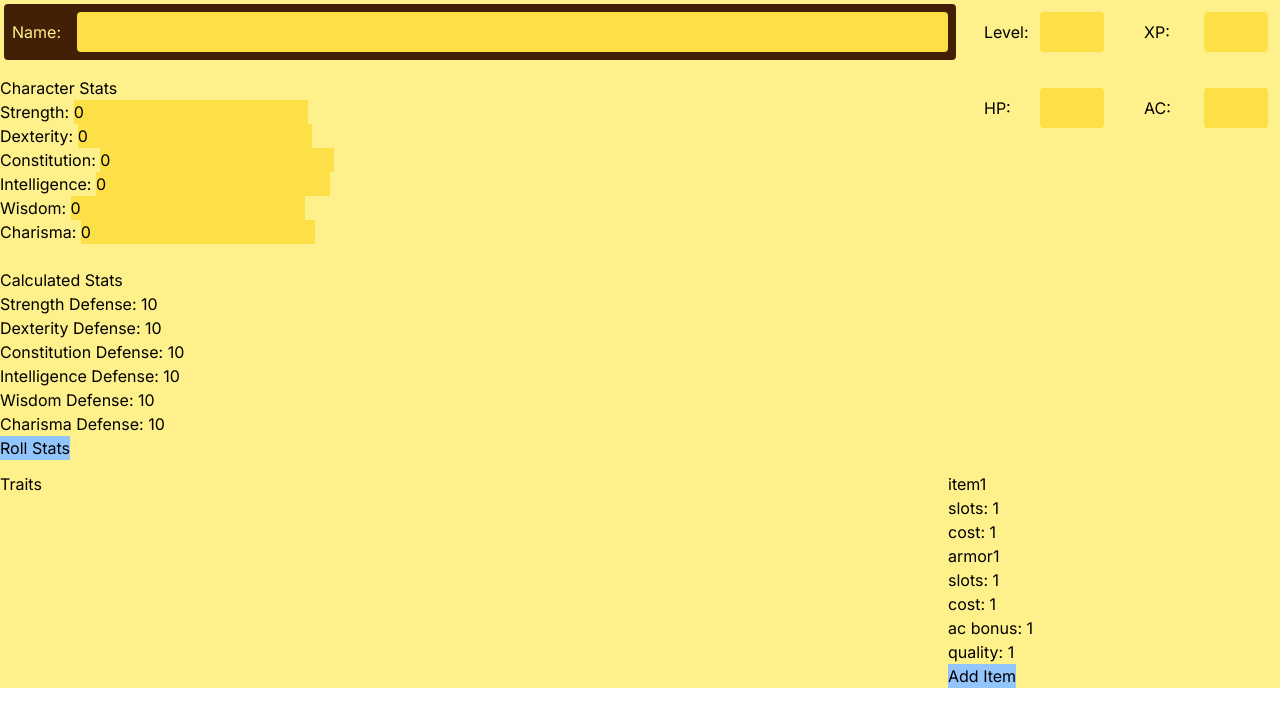
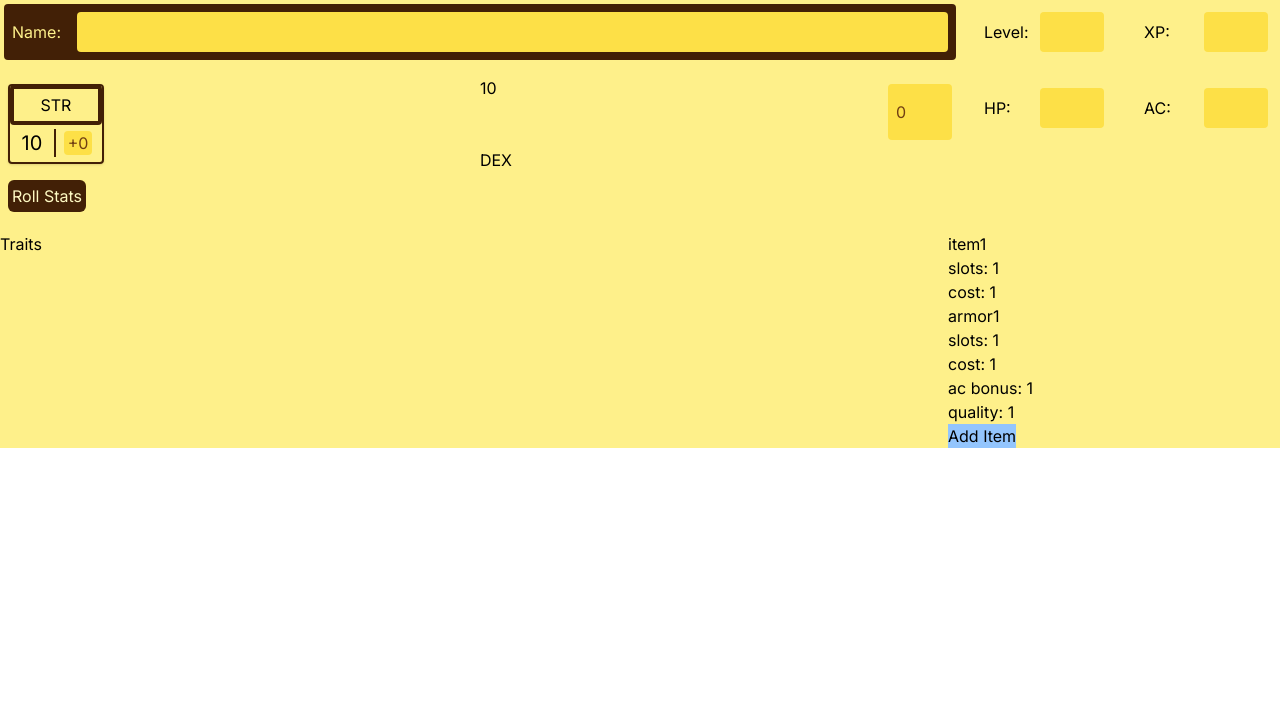
Before and after one commit to mf-andres/knave-charsheet, a Next.js app: page / in a window 1280 px wide. Shown: the top 726 px of the page. Built offline with nearby package versions, Linux system fonts and the light colour scheme.

Commit message:
feat: isolate main stats and create stat box

```diff
--- a/app/page.tsx
+++ b/app/page.tsx
@@ -1,41 +1,9 @@
 "use client";
 
+import DefensesAndBonuses from "@/components/defenses-and-bonuses";
 import Inventory from "@/components/inventory";
-import { ChangeEvent, useState } from "react";
 
 export default function Home() {
-  const [str, setStr] = useState(0);
-  const [dex, setDex] = useState(0);
-  const [con, setCon] = useState(0);
-  const [int, setInt] = useState(0);
-  const [wis, setWis] = useState(0);
-  const [cha, setCha] = useState(0);
-
-  const handleInputChange = (
-    e: ChangeEvent<HTMLInputElement>,
-    setter: Function
-  ) => {
-    const newValue = parseInt(e.target.value);
-    setter(newValue);
-  };
-
-  const setStats = () => {
-    setStr(rollStat());
-    setDex(rollStat());
-    setCon(rollStat());
-    setInt(rollStat());
-    setWis(rollStat());
-    setCha(rollStat());
-  };
-
-  const rollStat = () => {
-    return Math.min(rollD(6), rollD(6), rollD(6));
-  };
-
-  const rollD = (n: number) => {
-    return Math.floor(Math.random() * n) + 1;
-  };
-
   return (
     <div className="grid grid-cols-1 gap-3 bg-yellow-200">
       <div className="col-start-1 col-span-6 row-start-1 row-span-1">
@@ -90,74 +58,7 @@ export default function Home() {
       </div>
 
       <div className="col-start-1 col-span-6 row-start-2 row-span-1">
-        <div className="">
-          <h1>Character Stats</h1>
-          <form>
-            <label>Strength: </label>
-            <input
-              type="number"
-              value={str}
-              onChange={(e) => handleInputChange(e, setStr)}
-            />
-            <br />
-
-            <label>Dexterity: </label>
-            <input
-              type="number"
-              value={dex}
-              onChange={(e) => handleInputChange(e, setDex)}
-            />
-            <br />
-
-            <label>Constitution: </label>
-            <input
-              type="number"
-              value={con}
-              onChange={(e) => handleInputChange(e, setCon)}
-            />
-            <br />
-
-            <label>Intelligence: </label>
-            <input
-              type="number"
-              value={int}
-              onChange={(e) => handleInputChange(e, setInt)}
-            />
-            <br />
-
-            <label>Wisdom: </label>
-            <input
-              type="number"
-              value={wis}
-              onChange={(e) => handleInputChange(e, setWis)}
-            />
-            <br />
-
-            <label>Charisma: </label>
-            <input
-              type="number"
-              value={cha}
-              onChange={(e) => handleInputChange(e, setCha)}
-            />
-            <br />
-          </form>
-        </div>
-
-        <br></br>
-
-        <div className="flex-col">
-          <h2>Calculated Stats</h2>
-          <p>Strength Defense: {10 + str}</p>
-          <p>Dexterity Defense: {10 + dex}</p>
-          <p>Constitution Defense: {10 + con}</p>
-          <p>Intelligence Defense: {10 + int}</p>
-          <p>Wisdom Defense: {10 + wis}</p>
-          <p>Charisma Defense: {10 + cha}</p>
-
-          <button className="bg-blue-300" onClick={(e) => setStats()}>
-            Roll Stats
-          </button>
-        </div>
+        <DefensesAndBonuses></DefensesAndBonuses>
       </div>
 
       <div
--- /dev/null
+++ b/components/defenses-and-bonuses.tsx
@@ -0,0 +1,78 @@
+import { ChangeEvent, useState } from "react";
+
+export default function DefensesAndBonuses() {
+  const [str, setStr] = useState(0);
+  const [dex, setDex] = useState(0);
+  const [con, setCon] = useState(0);
+  const [int, setInt] = useState(0);
+  const [wis, setWis] = useState(0);
+  const [cha, setCha] = useState(0);
+
+  const handleInputChange = (
+    e: ChangeEvent<HTMLInputElement>,
+    setter: Function
+  ) => {
+    const newValue = parseInt(e.target.value);
+    setter(newValue);
+  };
+
+  const setStats = () => {
+    setStr(rollStat());
+    setDex(rollStat());
+    setCon(rollStat());
+    setInt(rollStat());
+    setWis(rollStat());
+    setCha(rollStat());
+  };
+
+  const rollStat = () => {
+    return Math.min(rollD(6), rollD(6), rollD(6));
+  };
+
+  const rollD = (n: number) => {
+    return Math.floor(Math.random() * n) + 1;
+  };
+
+  return (
+    <div>
+      <div className="grid grid-rows-1">
+        <div className="grid grid-cols-2 grid-rows-2 items-center w-24 h-20 border-2 m-2 border-yellow-950 rounded shadow">
+          {/* can we modify both and change the other? */}
+          <div className="col-start-1 col-span-2 row-span-1 text-center p-1 border-4 border-yellow-950 rounded">
+            STR
+          </div>
+          <div className="col-start-1 col-span-1 row-start-2 row-span-1 text-center text-xl border-r-2 border-yellow-950">
+            {10 + str}
+          </div>
+          <input
+            className="col-start-2 col-span-1 row-start-2 row-span-1 w-7 h-6 m-2 text-yellow-900 rounded text-base text-center"
+            value={"+" + str}
+            onChange={(e) => handleInputChange(e, setStr)}
+          />
+        </div>
+
+        <div className="col-start-2 grid grid-cols-1 grid-rows-1">
+          {/* can we modify both and change the other? */}
+          <div className="col-start-1 col-span-2 grid-rows-1">{10 + dex}</div>
+          <input
+            className="col-start-3 col-span-1 w-16 m-2 p-2 text-yellow-900 rounded"
+            type="number"
+            value={dex}
+            onChange={(e) => handleInputChange(e, setStr)}
+          />
+          <div className="col-start-1 col-span-2 row-start-3 row-span-2">
+            DEX
+          </div>
+        </div>
+      </div>
+      <div>
+        <button
+          className="m-2 p-1 bg-yellow-950 text-yellow-100 rounded-md"
+          onClick={(e) => setStats()}
+        >
+          Roll Stats
+        </button>
+      </div>
+    </div>
+  );
+}
```
